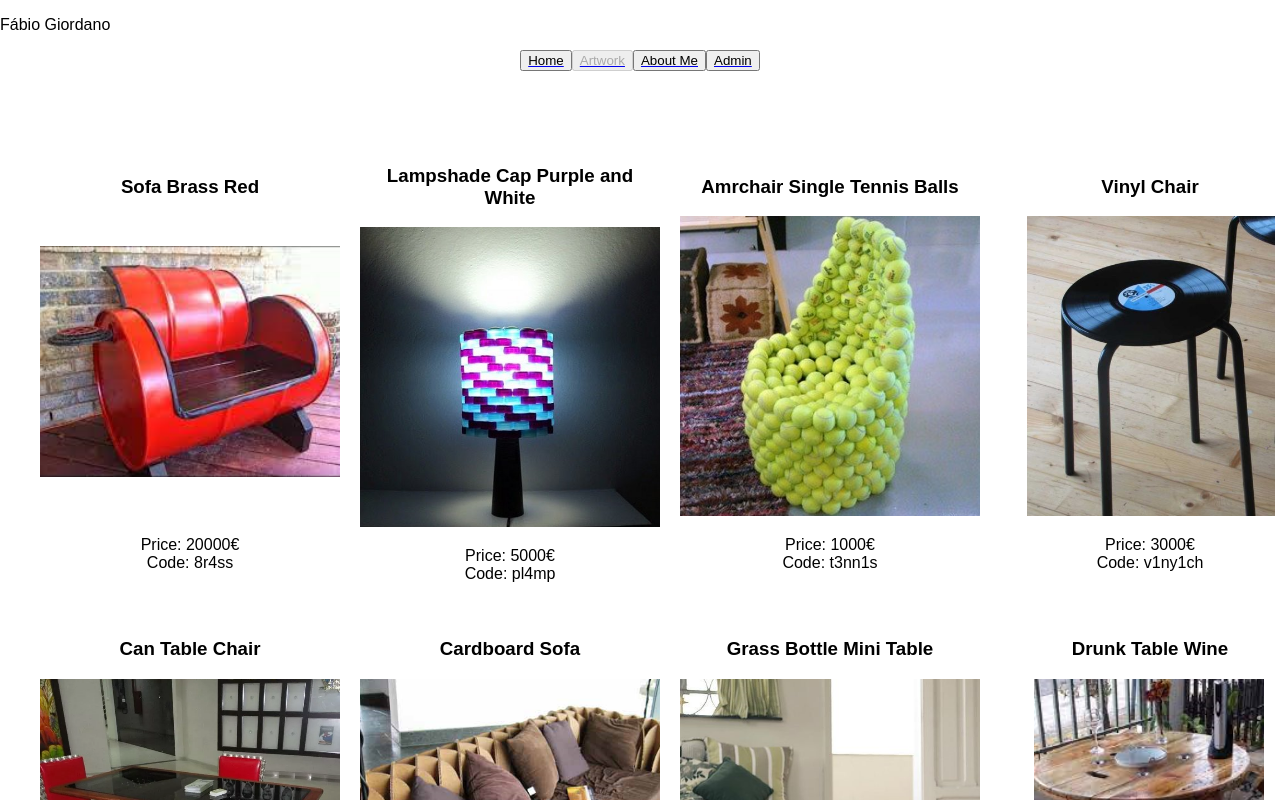
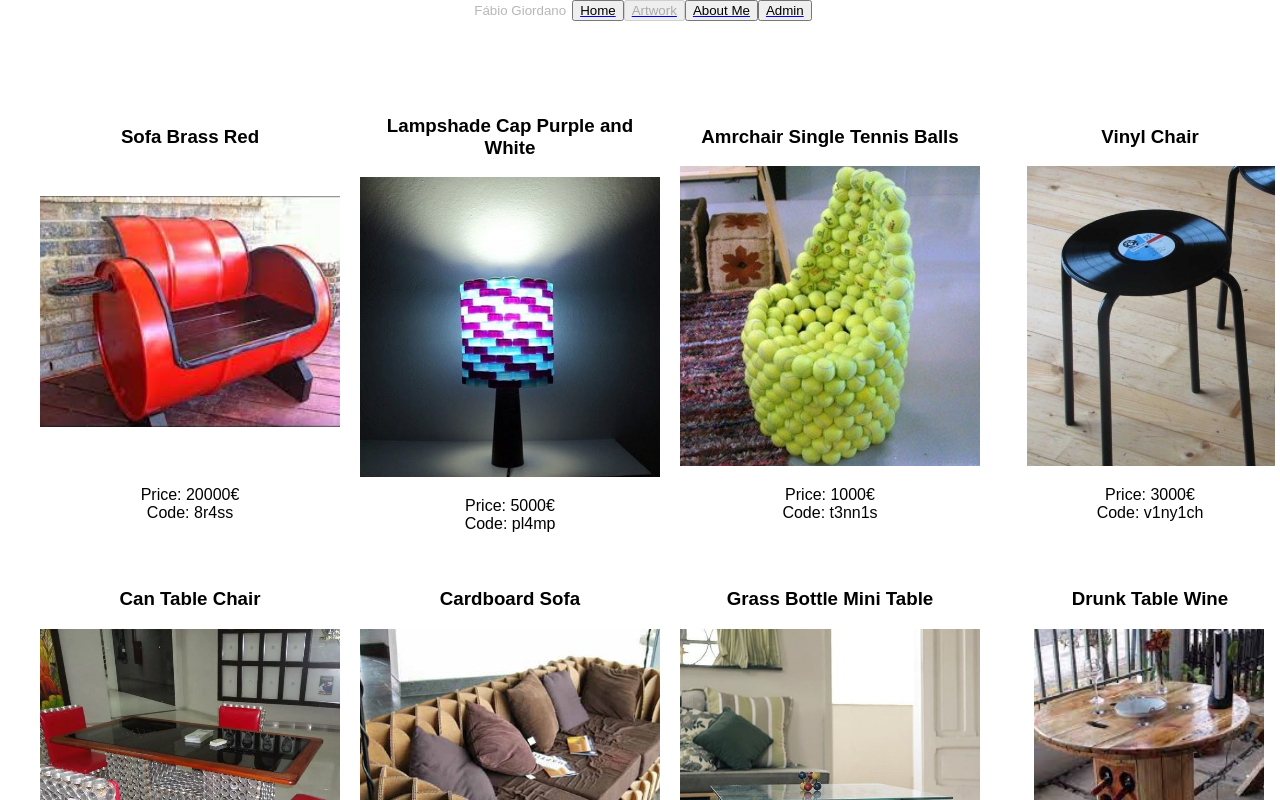
Before and after one commit to Fernot94/Leafie, a Next.js app: page /artworks in a window 1280 px wide. Shown: the top 800 px of the page. Built offline with nearby package versions, Linux system fonts and the light colour scheme.

Commit message:
Added a donation button

```diff
--- a/pages/admin.jsx
+++ b/pages/admin.jsx
@@ -1,4 +1,5 @@
 import { useState } from "react";
+import styles from "../styles/Home.module.css";
 
 export default function Admin() {
   const [input, setInput] = useState("");
@@ -15,7 +16,7 @@ export default function Admin() {
           <p>Reserved Items:</p>
         </div>
       ) : (
-        <div>
+        <div className={styles.mainIndex}>
           <p>Enter Artist Backoffice Code</p>
           <div className="inputBox">
             <input
--- a/pages/navbar.jsx
+++ b/pages/navbar.jsx
@@ -6,8 +6,9 @@ export default function Navbar() {
   const router = useRouter();
   return (
     <div className="mainNav">
-      <p className={styles.titulo}>Fábio Giordano</p>
+
       <span className={styles.menu}>
+        <button disabled className={styles.texto}>Fábio Giordano</button>
         <Link href="/">
           <a className={styles.titulo}>
             <button className={styles.button} disabled={router.asPath === "/"}>
--- a/styles/Home.module.css
+++ b/styles/Home.module.css
@@ -368,6 +368,11 @@
   text-align: center;
 
 }
+.texto{
+  background: none;
+  border: none;
+  left: 10px;
+}
 .body {
   flex-direction: row;
   justify-content: center;
@@ -376,7 +381,7 @@
   text-align: center;
   margin: 6px;
   display: flexbox;
-  justify-content: space-between;
+  justify-content: space-around;
 }
 .mainIndex{
   text-align: center;
```
